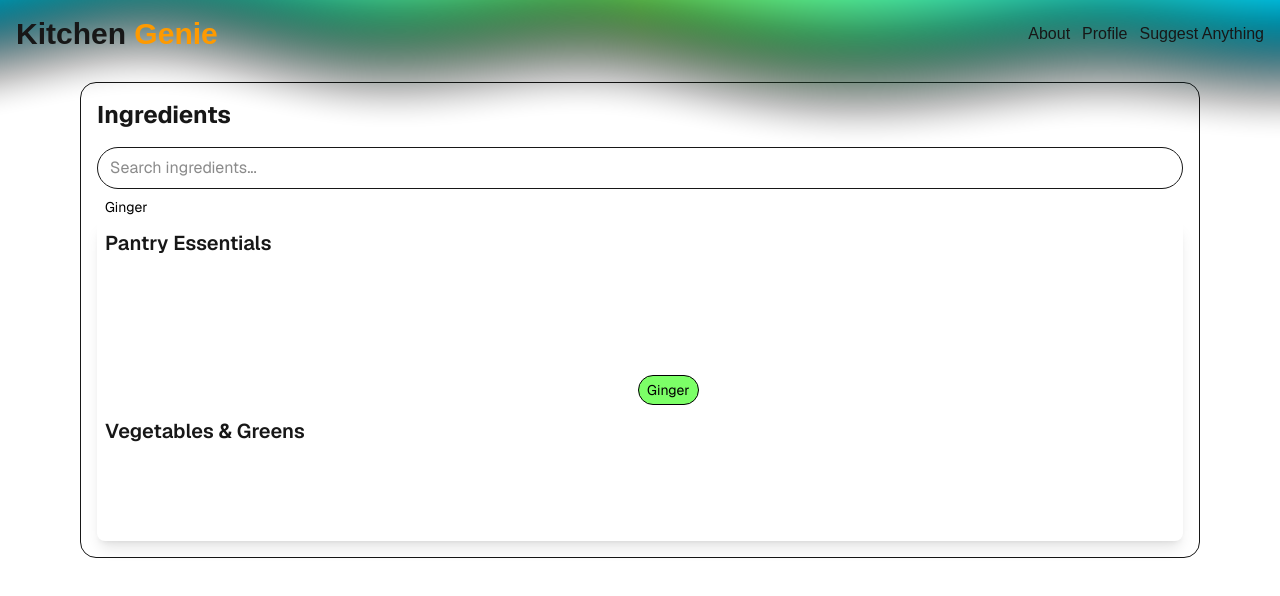
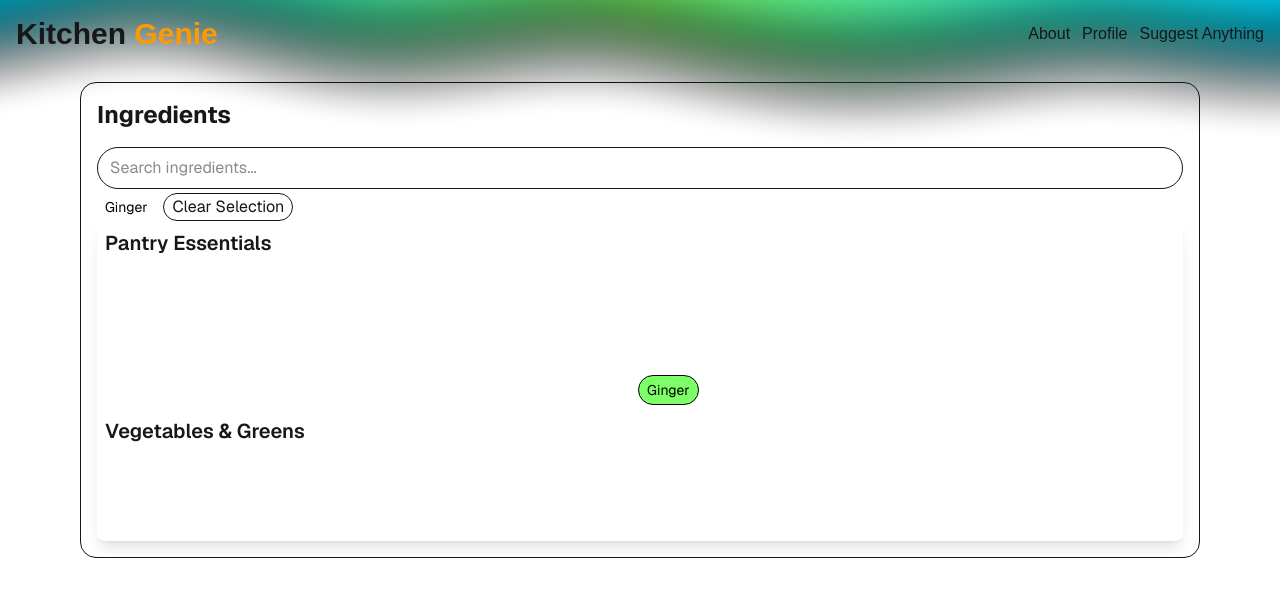
Before and after one commit to Manishshtestha/Recipe-Suggestion-App, a Next.js app: page / in a window 1280 px wide. Both pictures are taken after a click on the label "Ginger". Shown: the top 596 px of the page. Built offline with nearby package versions, Linux system fonts and the light colour scheme.

Commit message:
Add feedback for selected ingredients and clear selection button

```diff
--- a/src/components/IngredientsSelector.tsx
+++ b/src/components/IngredientsSelector.tsx
@@ -65,6 +65,16 @@ const IngredientsSelector = () => {
 							{toTitleCase(ingredient)}
 						</span>
 					))}
+					{selectedIngredients.length === 0 && (
+						<span className="text-gray-500 text-sm items-center mt-2">
+							No ingredients selected
+						</span>
+					)}
+					{selectedIngredients.length > 0 && (
+						<button className="rounded-full border px-2 mt-1 active:bg-red-600 active:text-black " onClick={() => setSelectedIngredients([])}>
+							Clear Selection
+						</button>
+					)}
 				</div>
 			</div>
 			<div className="w-full h-[40vh] overflow-y-auto p-2 rounded-lg shadow-lg">
```
